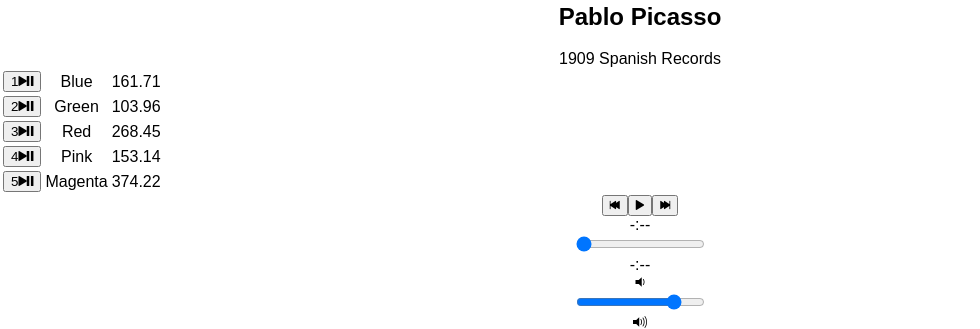
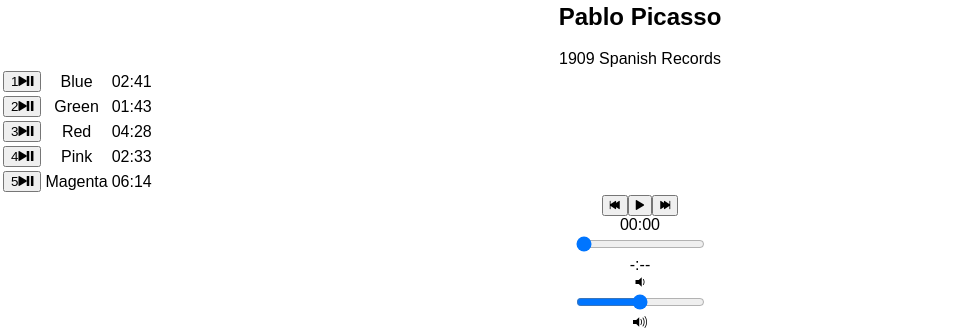
Before and after one commit to pdad04/bloc-jams-react, a React (Create React App) app: page /album/the-colors in a window 1280 px wide. Shown: the part 720-1049 px from the top of the page, without its empty margins (0-980 px from the left). Built offline with nearby package versions, Linux system fonts and the light colour scheme.

Commit message:
Make volume and time range sliders functionable. Display times in MM:SS format or -:-- if time is NaN

```diff
--- a/src/components/Album.js
+++ b/src/components/Album.js
@@ -13,11 +13,39 @@
     this.state = {
       album: album,
       currentSong: album.songs[0],
+      currentTime: 0,
+      duration: album.songs[0].duration,
+      volume: 0.5,
       isPlaying: false
     };
 
     this.audioElement = document.createElement('audio');
     this.audioElement.src = album.songs[0].audioSrc;
+  }
+
+  componentDidMount(){
+    this.eventListeners = {
+      timeupdate: e => {
+        this.setState({ currentTime: this.audioElement.currentTime });
+      },
+      durationchange: e => {
+        this.setState({ duration: this.audioElement.duration });
+      },
+      volumecontrol: e => {
+        this.setState({ volume: this.audioElement.volume});
+      }
+    };
+
+    this.audioElement.addEventListener('timeupdate', this.eventListeners.timeupdate);
+    this.audioElement.addEventListener('durationchange', this.eventListeners.durationchange);
+    this.audioElement.addEventListener('volumecontrol', this.eventListeners.volumecontrol);
+  }
+
+  componentWillUnmount() {
+    this.audioElement.src = null;
+    this.audioElement.removeEventListener('timeupdate', this.eventListeners.timeupdate);
+    this.audioElement.removeEventListener('durationchange', this.eventListeners.durationchange);
+    this.audioElement.removeEventListener('volumecontrol', this.eventListeners.volumecontrol);
   }
 
   play(){
@@ -62,6 +90,37 @@
     this.play(newSong);
   }
 
+  handleTimeChange(e) {
+    const newTime = this.audioElement.duration * e.target.value;
+    this.audioElement.currentTime = newTime;
+    this.setState({ currentTime: newTime });
+  }
+
+  handleVolumeChange(e) {
+    const newVolume = e.target.value;
+    this.audioElement.volume = newVolume;
+    this.setState({ volume: newVolume });
+  }
+
+  formatTime(time) {
+    if(isNaN(time)) {return "-:--"}
+
+    const date = new Date(time * 1000);
+    let m = date.getUTCMinutes();
+    const ss = date.getSeconds();
+
+    if(m < 10){
+      m = "0" + m;
+    }
+
+    if(ss < 10) {
+      return m + ":0" + ss;
+    }else {
+      return m + ":" + ss;
+    }
+  }
+
+
   render() {
     return (
       <section className="album">
@@ -91,7 +150,7 @@
                     </button>
                   </td>
                   <td className="song-title">{song.title}</td>
-                  <td className="song-duration">{song.duration}</td>
+                  <td className="song-duration">{this.formatTime(song.duration)}</td>
                 </tr>
             )}
           </tbody>
@@ -99,9 +158,15 @@
         <PlayerBar
           isPlaying={this.state.isPlaying}
           currentSong={this.state.currentSong}
+          formatTime={this.formatTime}
           handleSongClick={() => this.handleSongClick(this.state.currentSong)}
+          currentTime={this.audioElement.currentTime}
+          duration={this.audioElement.duration}
+          volume={this.audioElement.volume = this.state.volume}
           handlePrevClick={() => this.handlePrevClick()}
           handleNextClick={() => this.handleNextClick()}
+          handleTimeChange={(e) => this.handleTimeChange(e)}
+          handleVolumeChange={(e) => this.handleVolumeChange(e)}
         />
       </section>
     );
--- a/src/components/PlayerBar.js
+++ b/src/components/PlayerBar.js
@@ -16,13 +16,29 @@
           </button>
         </section>
         <section id="time-control">
-          <div className="current-time">-:--</div>
-          <input type="range" className="seek-bar" value="0" />
-          <div className="total-time">-:--</div>
+          <div className="current-time">{this.props.formatTime(this.props.currentTime)}</div>
+          <input
+            type="range"
+            className="seek-bar"
+            value={(this.props.currentTime / this.props.duration) || 0 }
+            max="1"
+            min="0"
+            step="0.01"
+            onChange={this.props.handleTimeChange}
+          />
+          <div className="total-time">{this.props.formatTime(this.props.duration)}</div>
         </section>
         <section id="volume-control">
           <div className="icon ion-volume-low"></div>
-          <input type="range" className="seek-bar" value="80" />
+          <input
+            type="range"
+            className="seek-bar"
+            value={this.props.volume}
+            max="1"
+            min="0"
+            step="0.05"
+            onChange={this.props.handleVolumeChange}
+          />
           <div className="icon ion-volume-high"></div>
         </section>
       </section>
```
